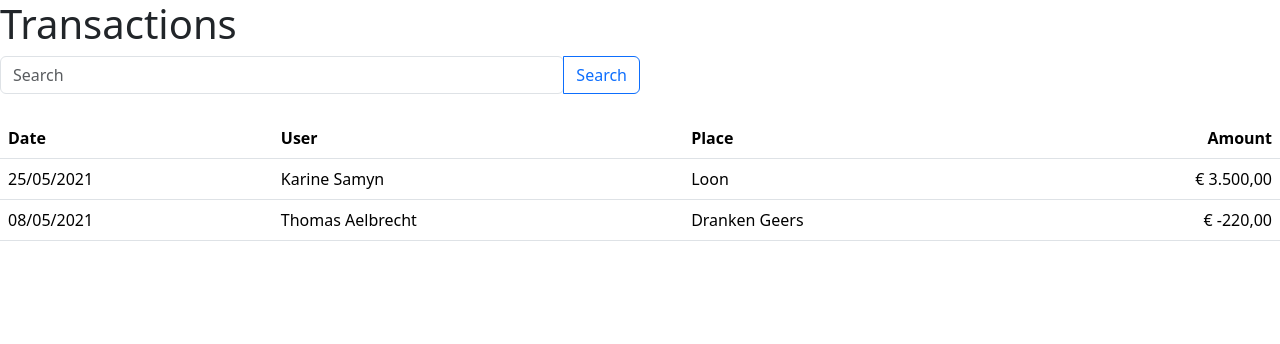
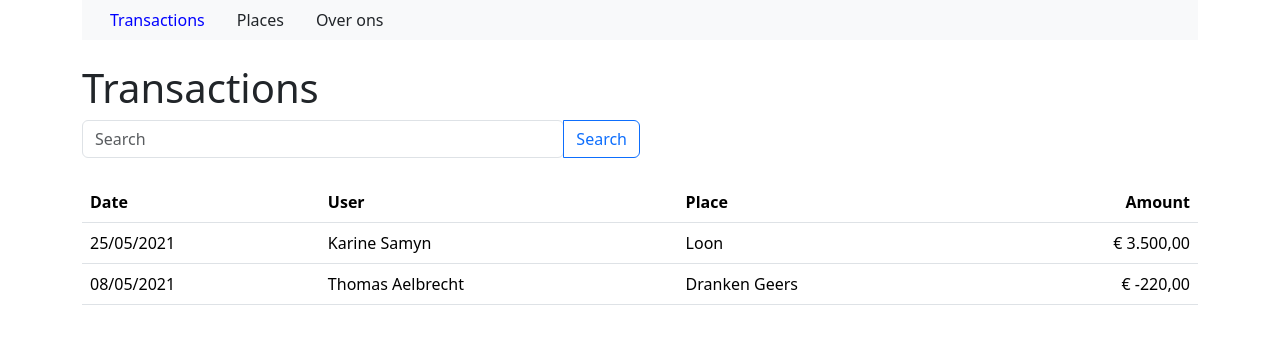
Before and after one commit to ksa607/frontend-budget-2425, a React (Vite) app: page /transactions in a window 1280 px wide. Shown: the top 344 px of the page. Built offline with nearby package versions, Linux system fonts and the light colour scheme.

Commit message:
Add Layout component

```diff
--- /dev/null
+++ b/src/components/Navbar.jsx
@@ -0,0 +1,27 @@
+// src/components/Navbar.jsx
+import { NavLink } from 'react-router-dom';
+
+export default function Navbar() {
+  return (
+    <nav className='navbar sticky-top mb-4 navbar-light bg-light'>
+      <div className='container-fluid flex-column flex-sm-row align-items-start align-items-sm-center'>
+        <div className='nav-item my-2 mx-sm-3 my-sm-0'>
+          <NavLink className='nav-link' to='/transactions'>
+            Transactions
+          </NavLink>
+        </div>
+        <div className='nav-item my-2 mx-sm-3 my-sm-0'>
+          <NavLink className='nav-link' to='/places'>
+            Places
+          </NavLink>
+        </div>
+        <div className='nav-item my-2 mx-sm-3 my-sm-0'>
+          <NavLink className='nav-link' to='/about'>
+            Over ons
+          </NavLink>
+        </div>
+        <div className='flex-grow-1'></div>
+      </div>
+    </nav>
+  );
+}
--- /dev/null
+++ b/src/index.css
@@ -0,0 +1,3 @@
+nav a.active {
+  color: blue;
+}
--- /dev/null
+++ b/src/pages/Layout.jsx
@@ -0,0 +1,13 @@
+// src/components/Layout.jsx
+import { Outlet , ScrollRestoration} from 'react-router-dom';
+import Navbar from '../components/Navbar';
+
+export default function Layout() {
+  return (
+    <div className='container-xl'>
+      <Navbar />
+      <Outlet />
+      <ScrollRestoration />
+    </div>
+  );
+}
--- a/src/pages/NotFound.jsx
+++ b/src/pages/NotFound.jsx
@@ -1,14 +1,21 @@
 // src/pages/NotFound.jsx
-import { useLocation } from 'react-router-dom';
+import { useLocation, useNavigate } from 'react-router-dom';
 
 const NotFound = () => {
+  const navigate = useNavigate();
   const { pathname } = useLocation();
+
+  const handleGoHome = () => {
+    navigate('/', { replace: true });
+  };
 
   return (
     <div>
       <h1>Pagina niet gevonden</h1>
-      <p>Er is geen pagina met als url {pathname}, probeer iets anders.</p> {/* 👈 */}
+      <p>Er is geen pagina met als url {pathname}, probeer iets anders.</p>
+      <button onClick={handleGoHome}>Go home!</button>
     </div>
   );
 };
+
 export default NotFound;
```
Also changed, not shown: src/main.jsx (+12 -3 lines).
